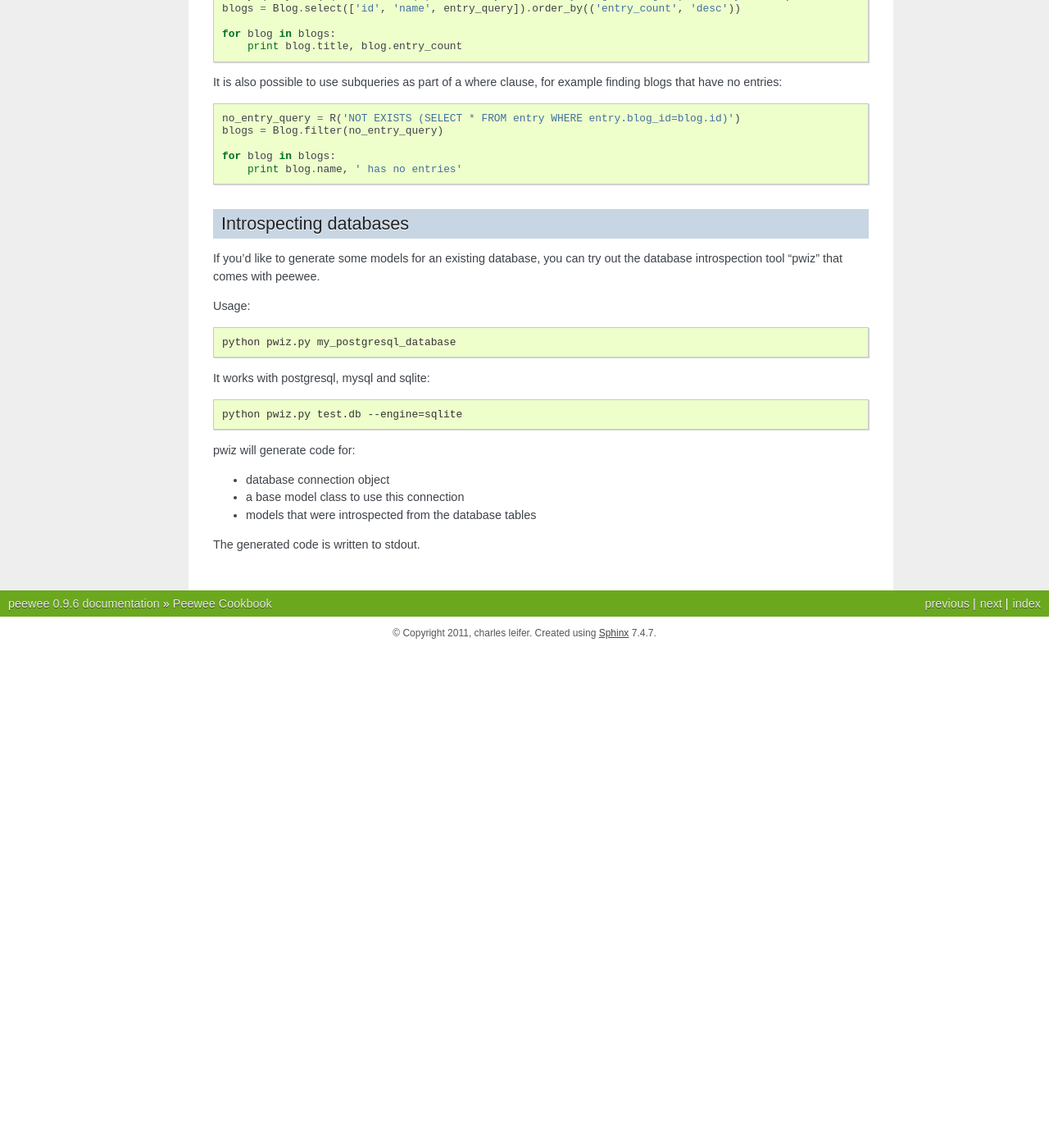
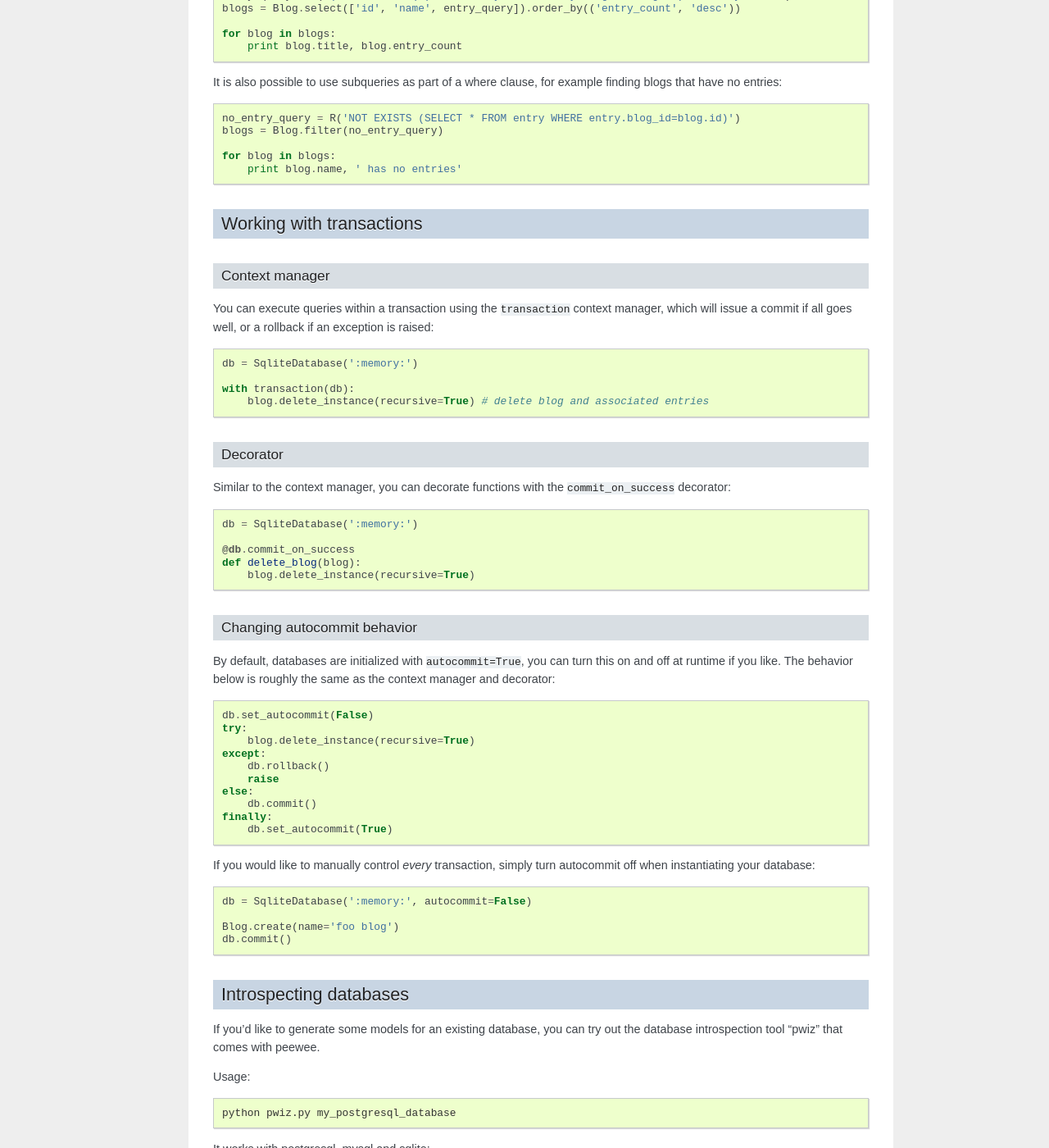
Before and after one commit to coleifer/peewee, a Sphinx documentation site: the page built from docs/peewee/cookbook.rst, in a window 1280 px wide and 1400 px high, scrolled down 9119 px. Shown: the whole window at 82% size. Built offline with Sphinx 7.4.7, drawn with Linux system fonts in a browser that asks for light colours; before the commit the page ends 9911 px from its top, so only the background shows below that; some of the changed text lies outside the part shown.

Commit message:
Adding docs on the transaction context manager and transactions in general

```diff
--- a/docs/peewee/cookbook.rst
+++ b/docs/peewee/cookbook.rst
@@ -621,6 +621,70 @@ blogs that have no entries:
         print blog.name, ' has no entries'
 
 
+Working with transactions
+-------------------------
+
+Context manager
+^^^^^^^^^^^^^^^
+
+You can execute queries within a transaction using the ``transaction`` context manager,
+which will issue a commit if all goes well, or a rollback if an exception is raised:
+
+.. code-block:: python
+
+    db = SqliteDatabase(':memory:')
+
+    with transaction(db):
+        blog.delete_instance(recursive=True) # delete blog and associated entries
+
+
+Decorator
+^^^^^^^^^
+
+Similar to the context manager, you can decorate functions with the ``commit_on_success``
+decorator:
+
+.. code-block:: python
+
+    db = SqliteDatabase(':memory:')
+
+    @db.commit_on_success
+    def delete_blog(blog):
+        blog.delete_instance(recursive=True)
+
+
+Changing autocommit behavior
+^^^^^^^^^^^^^^^^^^^^^^^^^^^^
+
+By default, databases are initialized with ``autocommit=True``, you can turn this
+on and off at runtime if you like.  The behavior below is roughly the same as the
+context manager and decorator:
+
+.. code-block:: python
+
+    db.set_autocommit(False)
+    try:
+        blog.delete_instance(recursive=True)
+    except:
+        db.rollback()
+        raise
+    else:
+        db.commit()
+    finally:
+        db.set_autocommit(True)
+
+
+If you would like to manually control *every* transaction, simply turn autocommit
+off when instantiating your database:
+
+.. code-block:: python
+
+    db = SqliteDatabase(':memory:', autocommit=False)
+
+    Blog.create(name='foo blog')
+    db.commit()
+
+
 Introspecting databases
 -----------------------
 
```
